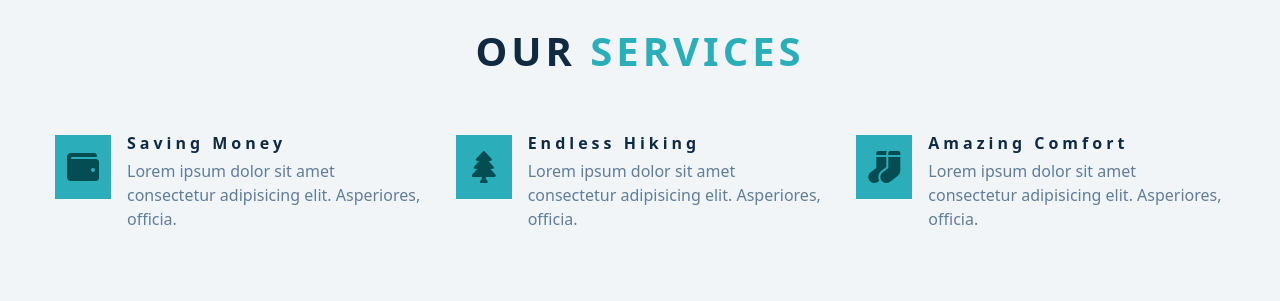
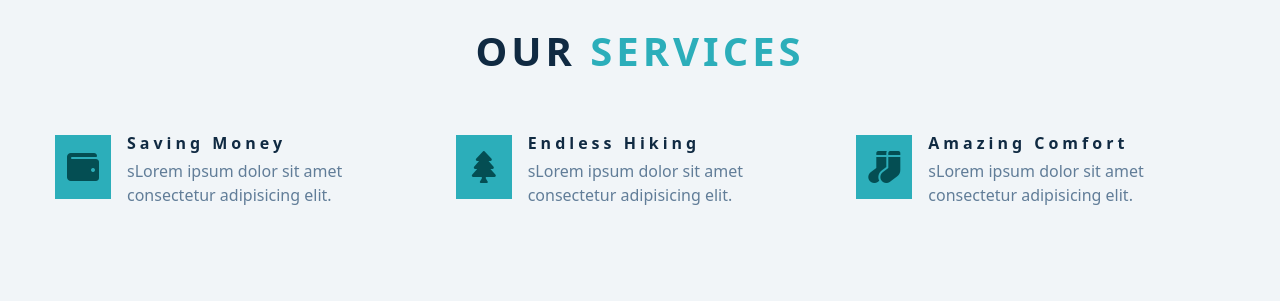
Before and after one commit to Nickduke/backroads, a JavaScript app: page / in a window 1280 px wide. Shown: the part 1540-1841 px from the top of the page. Built offline with nearby package versions, Linux system fonts and the light colour scheme; the HTML template or start-up script is replaced by a standard one.

Commit message:
complete services component

```diff
--- a/src/Components/Services.js
+++ b/src/Components/Services.js
@@ -1,4 +1,5 @@
 import Title from './Title';
+import { services } from '../data';
 
 function Services() {
   return (
@@ -6,44 +7,19 @@ function Services() {
       <section className='section services' id='services'>
         <Title title='our' subTitle='services' />
         <div className='section-center services-center'>
-          <article className='service'>
-            <span className='service-icon'>
-              <i className='fas fa-wallet fa-fw'></i>
-            </span>
-            <div className='service-info'>
-              <h4 className='service-title'>saving money</h4>
-              <p className='service-text'>
-                Lorem ipsum dolor sit amet consectetur adipisicing elit.
-                Asperiores, officia.
-              </p>
-            </div>
-          </article>
-
-          <article className='service'>
-            <span className='service-icon'>
-              <i className='fas fa-tree fa-fw'></i>
-            </span>
-            <div className='service-info'>
-              <h4 className='service-title'>endless hiking</h4>
-              <p className='service-text'>
-                Lorem ipsum dolor sit amet consectetur adipisicing elit.
-                Asperiores, officia.
-              </p>
-            </div>
-          </article>
-
-          <article className='service'>
-            <span className='service-icon'>
-              <i className='fas fa-socks fa-fw'></i>
-            </span>
-            <div className='service-info'>
-              <h4 className='service-title'>amazing comfort</h4>
-              <p className='service-text'>
-                Lorem ipsum dolor sit amet consectetur adipisicing elit.
-                Asperiores, officia.
-              </p>
-            </div>
-          </article>
+          {services.map(({ id, icon, title, text }) => {
+            return (
+              <article className='service' key={id}>
+                <span className='service-icon'>
+                  <i className={icon}></i>
+                </span>
+                <div className='service-info'>
+                  <h4 className='service-title'>{title}</h4>
+                  <p className='service-text'>{text}</p>
+                </div>
+              </article>
+            );
+          })}
         </div>
       </section>
     </>
--- a/src/data.js
+++ b/src/data.js
@@ -38,3 +38,24 @@ export const socialLinks = [
     iconClass: 'fab fa-squarespace',
   },
 ];
+
+export const services = [
+  {
+    id: 1,
+    icon: 'fas fa-wallet fa-fw',
+    title: 'saving money',
+    text: 'sLorem ipsum dolor sit amet consectetur adipisicing elit.',
+  },
+  {
+    id: 2,
+    icon: 'fas fa-tree fa-fw',
+    title: 'endless hiking',
+    text: 'sLorem ipsum dolor sit amet consectetur adipisicing elit.',
+  },
+  {
+    id: 3,
+    icon: 'fas fa-socks fa-fw',
+    title: 'amazing comfort',
+    text: 'sLorem ipsum dolor sit amet consectetur adipisicing elit.',
+  },
+];
```
